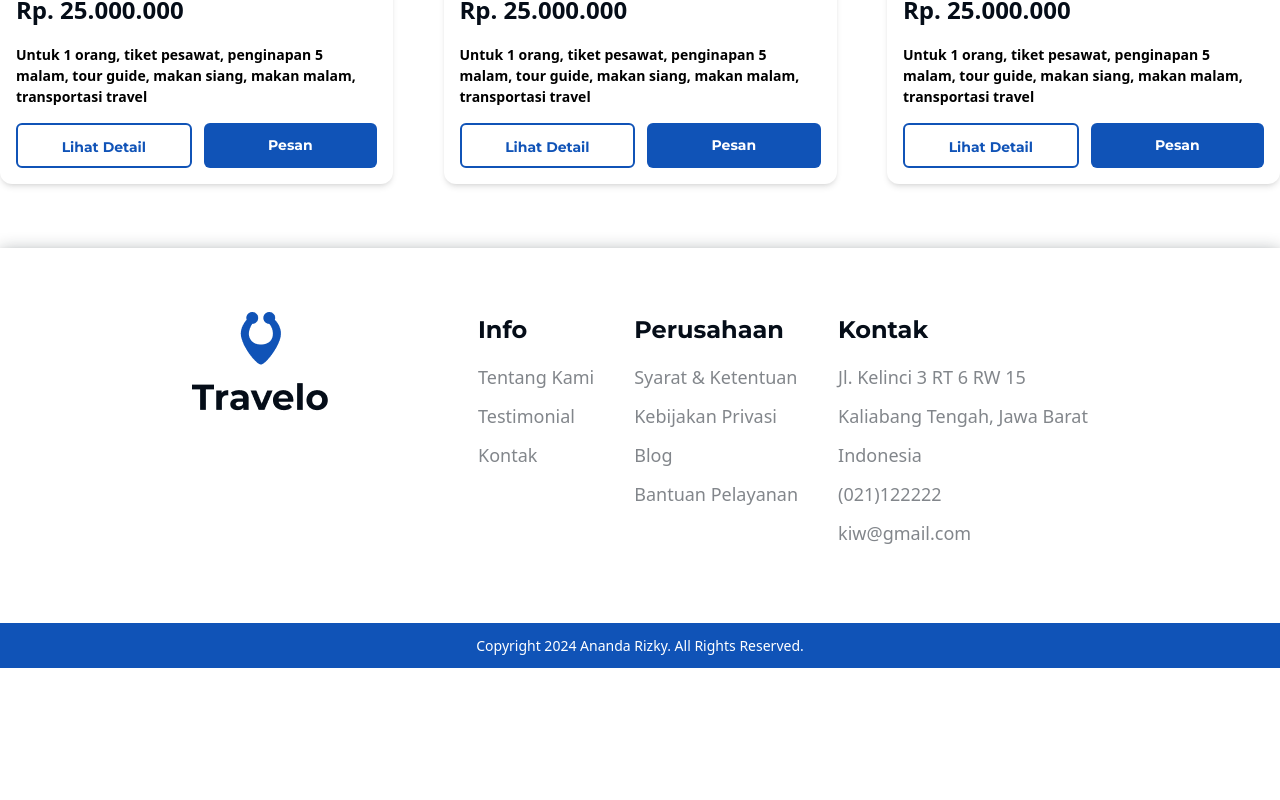
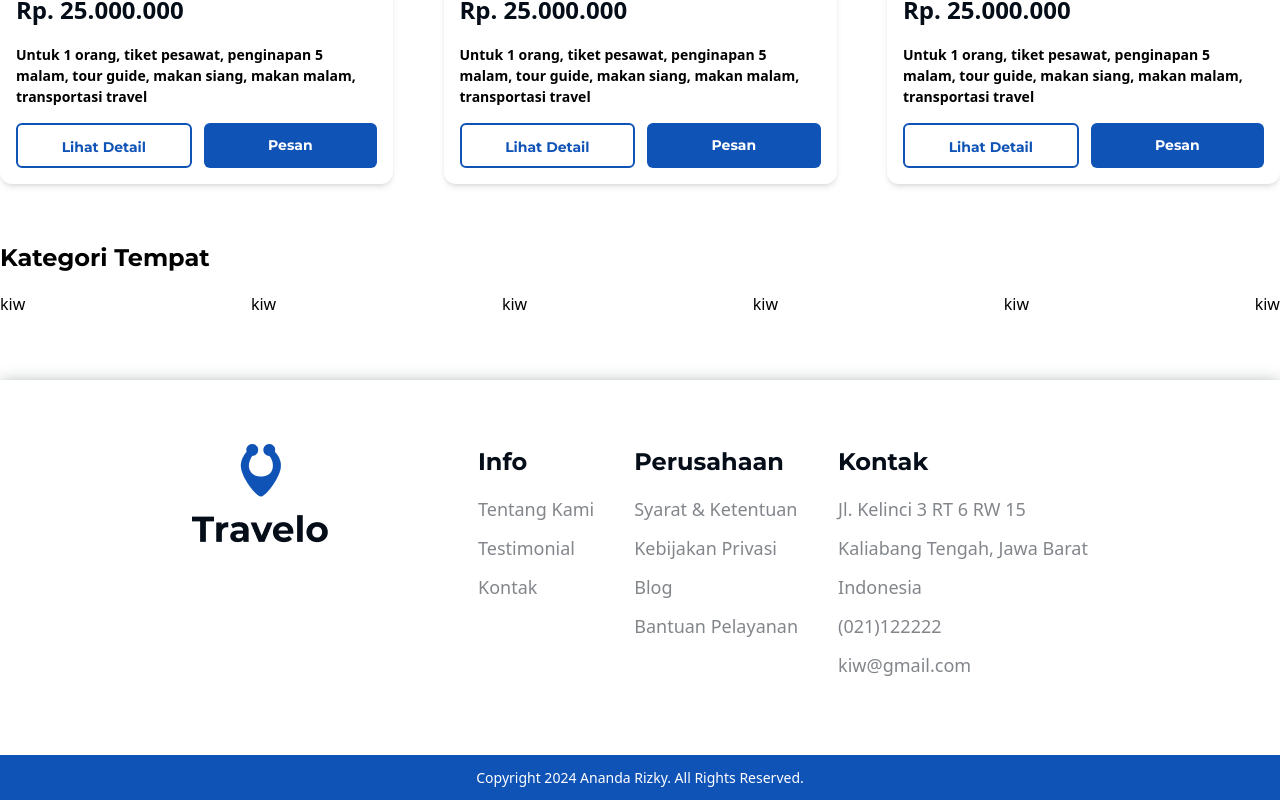
Before and after one commit to andrky/travelo-frontend, a Next.js app: page / in a window 1280 px wide. Shown: the part 1892-2692 px from the top of the page. Before the commit the page ends 2560 px from the top, so only its background shows below. Built offline with nearby package versions, Linux system fonts and the light colour scheme.

Commit message:
categories component

```diff
--- /dev/null
+++ b/app/components/Containers/Home/SecondSection/Categories/CategoryCard/categoryCard.tsx
@@ -0,0 +1,5 @@
+const CategoryCard = () => {
+	return <h1>kiw</h1>;
+};
+
+export default CategoryCard;
--- /dev/null
+++ b/app/components/Containers/Home/SecondSection/Categories/category.tsx
@@ -0,0 +1,17 @@
+import CategoryCard from './CategoryCard/categoryCard';
+
+const Categories = () => {
+	return (
+		<>
+			<h3 className="text-heading-3 text-black font-mont font-bold pt-14 mb-4">Kategori Tempat</h3>
+
+			<div className="flex justify-between">
+				{Array.from({ length: 6 }).map((_, index) => (
+					<CategoryCard key={index} />
+				))}
+			</div>
+		</>
+	);
+};
+
+export default Categories;
--- a/app/components/Containers/Home/SecondSection/secondSection.tsx
+++ b/app/components/Containers/Home/SecondSection/secondSection.tsx
@@ -4,6 +4,7 @@ import 'react-multi-carousel/lib/styles.css';
 import Container from '../../layout';
 import PromoCarousel from './PromoCarousel/promoCarousel';
 import Packages from './Packages/Packages';
+import Categories from './Categories/category';
 
 const SecondSection = () => {
 	return (
@@ -11,6 +12,7 @@ const SecondSection = () => {
 			<Container>
 				<PromoCarousel />
 				<Packages />
+        <Categories />
 			</Container>
 		</section>
 	);
```
